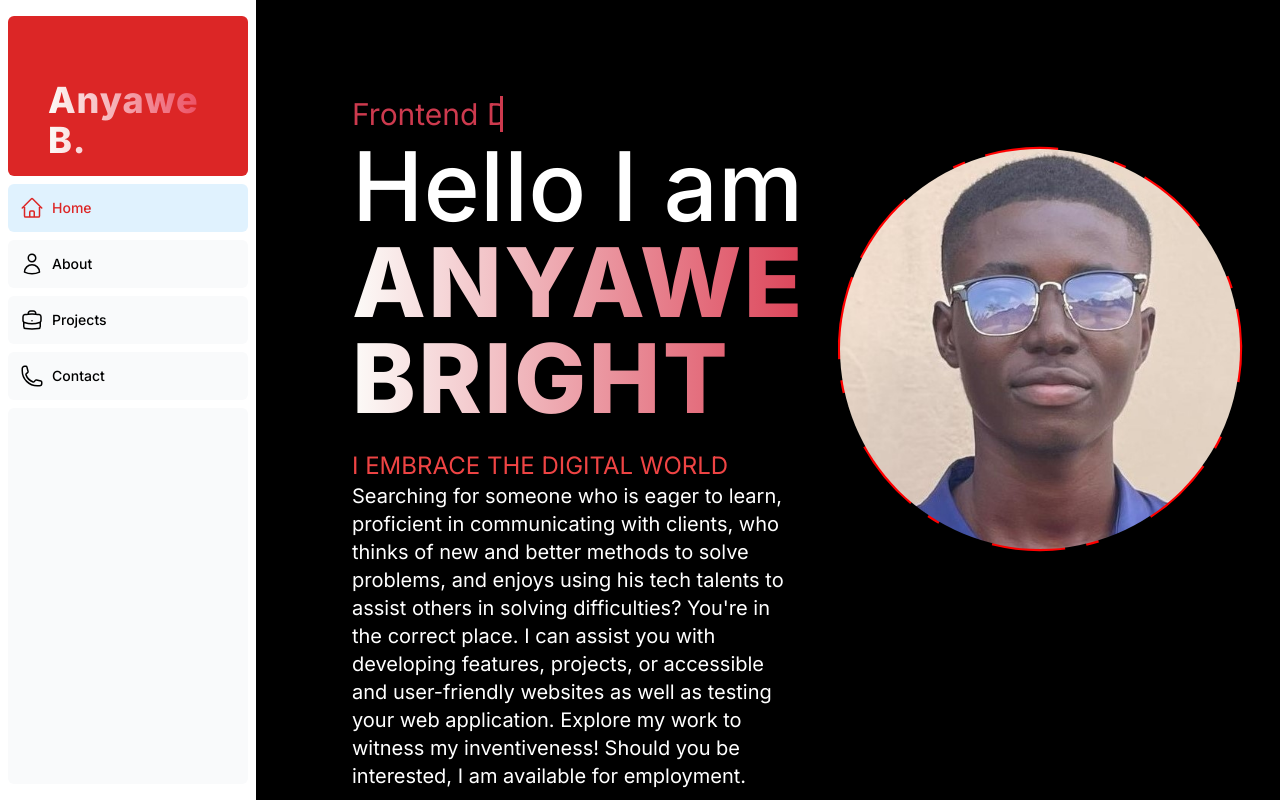
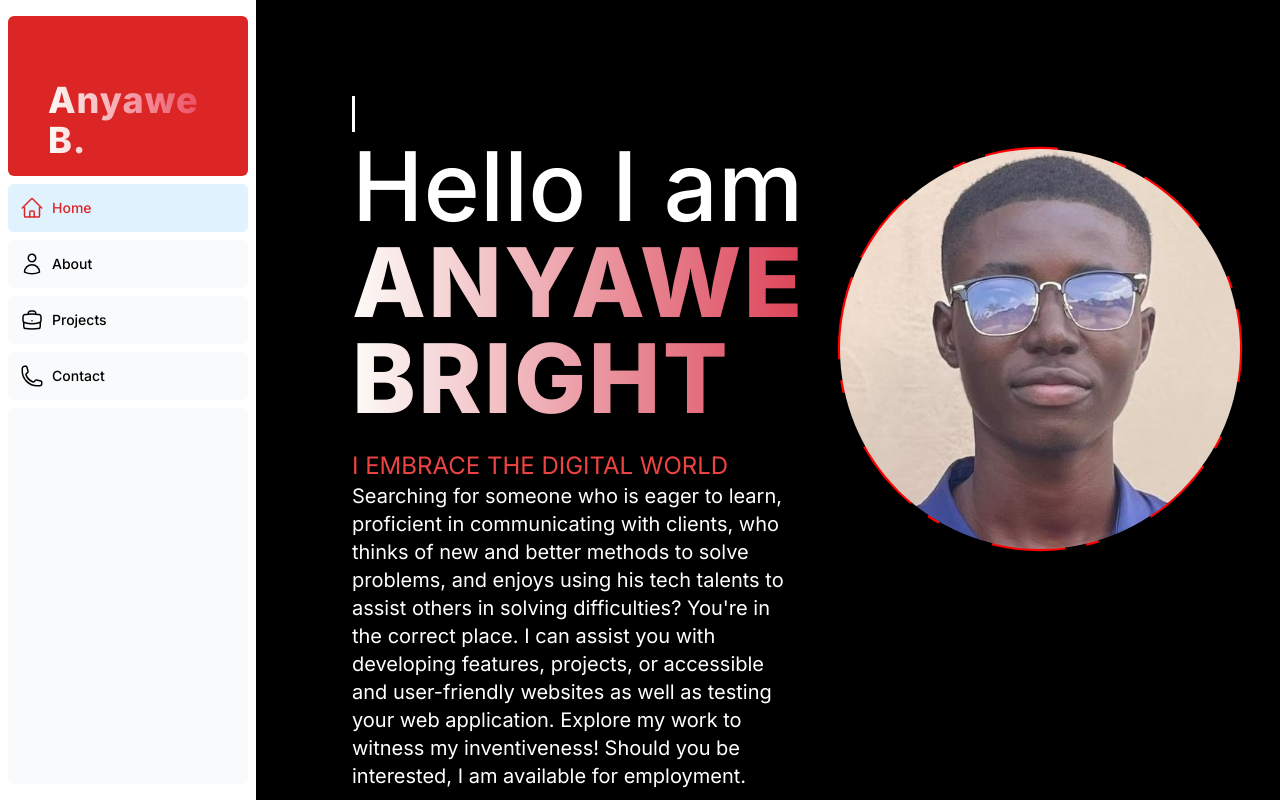
Before and after one commit to Bright-Anyawe/Portfolio-Next, a Next.js app: page / in a window 1280 px wide. Built offline with nearby package versions, Linux system fonts and the light colour scheme.

Commit message:
Add WelcomePopup to the project

```diff
--- a/app/components/TypeWriter.tsx
+++ b/app/components/TypeWriter.tsx
@@ -1,34 +1,22 @@
 "use client";
 import "../styles/home.css";
-import { useState, useEffect } from "react";
+import { useTypewriter } from "react-simple-typewriter";
 
-const Typewriter = () => {
-  const words = ["Web Developer", "Frontend Developer", "Responsive Designer"];
-  const [currentIndex, setCurrentIndex] = useState(0);
-  const colors = ["white", "#cd3a4e", "yellow"];
-
-  const TYPING_DURATION = 4000; // 4s total (3s typing + 1s pause)
-
-  useEffect(() => {
-    const interval = setInterval(() => {
-      setCurrentIndex((prev) => (prev + 1) % words.length);
-    }, TYPING_DURATION);
-
-    return () => clearInterval(interval);
-  }, [words.length]);
+const TypewriterComponent = () => {
+  const [text] = useTypewriter({
+    words: ["Web Developer", "Frontend Developer", "Responsive Designer"],
+    loop: 0,
+    typeSpeed: 70,
+    deleteSpeed: 50,
+    delaySpeed: 1000,
+  });
 
   return (
-    <span
-      key={currentIndex}
-      className="devSkill inline-block text-2xl xl:text-3xl 2xl:text-4xl"
-      style={{
-        color: colors[currentIndex],
-        animation: `typing ${TYPING_DURATION}ms steps(${words[currentIndex].length}, end), blink 600ms step-end infinite`
-      }}
-    >
-      {words[currentIndex]}
+    <span className="devSkill inline-block text-2xl xl:text-3xl 2xl:text-4xl">
+      {text}
+      <span className="animate-pulse">|</span>
     </span>
   );
 };
 
-export default Typewriter;
+export default TypewriterComponent;
--- /dev/null
+++ b/app/components/WelcomePopup.tsx
@@ -0,0 +1,90 @@
+"use client";
+import { useEffect, useState } from "react";
+import { motion, AnimatePresence } from "framer-motion";
+
+const WelcomePopup = () => {
+  const [isVisible, setIsVisible] = useState(true);
+
+  useEffect(() => {
+    const timer = setTimeout(() => {
+      setIsVisible(false);
+    }, 5000); // Hide after 5 seconds
+
+    return () => clearTimeout(timer);
+  }, []);
+
+  return (
+    <AnimatePresence>
+      {isVisible && (
+        <motion.div
+          initial={{ opacity: 0, scale: 0.5 }}
+          animate={{ opacity: 1, scale: 1 }}
+          exit={{ opacity: 0, scale: 0.5 }}
+          transition={{ duration: 0.5 }}
+          className="fixed inset-0 flex items-center justify-center z-50 bg-black/50 backdrop-blur-sm"
+        >
+          <motion.div
+            initial={{ y: 50 }}
+            animate={{ y: 0 }}
+            exit={{ y: 50 }}
+            transition={{ duration: 0.5, delay: 0.2 }}
+            className="bg-white dark:bg-gray-800 p-8 rounded-lg shadow-2xl max-w-md w-full mx-4 relative"
+          >
+            <button
+              onClick={() => setIsVisible(false)}
+              className="absolute top-4 right-4 text-gray-500 hover:text-gray-700 dark:text-gray-400 dark:hover:text-gray-200"
+            >
+              <svg
+                className="w-6 h-6"
+                fill="none"
+                stroke="currentColor"
+                viewBox="0 0 24 24"
+              >
+                <path
+                  strokeLinecap="round"
+                  strokeLinejoin="round"
+                  strokeWidth={2}
+                  d="M6 18L18 6M6 6l12 12"
+                />
+              </svg>
+            </button>
+
+            <motion.h2
+              initial={{ opacity: 0 }}
+              animate={{ opacity: 1 }}
+              transition={{ delay: 0.3 }}
+              className="text-2xl font-bold mb-4 text-gray-800 dark:text-white"
+            >
+              Welcome to My Portfolio! 👋
+            </motion.h2>
+
+            <motion.p
+              initial={{ opacity: 0 }}
+              animate={{ opacity: 1 }}
+              transition={{ delay: 0.4 }}
+              className="text-gray-600 dark:text-gray-300 mb-6"
+            >
+              I&apos;m excited to share my work with you. Feel free to explore my projects and get in touch!
+            </motion.p>
+
+            <motion.div
+              initial={{ opacity: 0 }}
+              animate={{ opacity: 1 }}
+              transition={{ delay: 0.5 }}
+              className="flex justify-end"
+            >
+              <button
+                onClick={() => setIsVisible(false)}
+                className="px-4 py-2 bg-blue-500 text-white rounded-md hover:bg-blue-600 transition-colors"
+              >
+                Got it!
+              </button>
+            </motion.div>
+          </motion.div>
+        </motion.div>
+      )}
+    </AnimatePresence>
+  );
+};
+
+export default WelcomePopup;
--- a/app/page.tsx
+++ b/app/page.tsx
@@ -1,7 +1,8 @@
 import "./styles/home.css";
 import { PersonalImage } from "./components/PersonalImage";
 import DownloadButton from "./components/Button";
-import TypeWriter from "./components/TypeWriter";
+import TypewriterComponent from "./components/TypeWriter";
+import WelcomePopup from "./components/WelcomePopup";
 
 export default function Home() {
   const stats = [
@@ -11,13 +12,11 @@ export default function Home() {
   ];
 
   return (
-    <>
-      {}
+    <main>
+      <WelcomePopup />
       <section className="flex flex-col items-center xl:items-start xl:flex-row gap-8 p-6 xl:p-12 max-w-screen-2xl mx-auto">
-        {}
         <div className="text-center xl:text-left order-2 xl:order-none">
-          {}
-          <TypeWriter />
+          <TypewriterComponent />
           <h1 className="devTextEl h1 mb-6 text-5xl sm:text-6xl md:text-7xl lg:text-8xl 2xl:text-9xl font-medium leading-tight">
             Hello I am <br />
             <div className="home-name text-accent text-5xl sm:text-6xl md:text-7xl lg:text-8xl 2xl:text-9xl text-gradient font-extrabold tracking-wide uppercase">
@@ -42,11 +41,9 @@ export default function Home() {
           <DownloadButton />
         </div>
 
-        {}
         <PersonalImage />
       </section>
 
-      {}
       <section className="py-12 xl:py-0">
         <div className="container mx-auto max-w-screen-2xl">
           <div className="flex flex-wrap gap-6 max-w-[80vw] mx-auto xl:max-w-none justify-center xl:justify-start">
@@ -66,6 +63,6 @@ export default function Home() {
           </div>
         </div>
       </section>
-    </>
+    </main>
   );
 }
--- a/app/pages/about/page.tsx
+++ b/app/pages/about/page.tsx
@@ -3,6 +3,7 @@
 import { useState, useRef } from "react";
 import { PersonalImage } from "@/app/components/PersonalImage";
 import "@/app/styles/about.css";
+import TypewriterComponent from "@/app/components/TypeWriter";
 
 export default function About() {
   const [expanded, setExpanded] = useState(false);
@@ -16,7 +17,8 @@ export default function About() {
 
         {}
         <div className="text-center xl:text-left order-2 xl:order-none max-w-2xl mb-14">
-          <div className="webType text-xl text-accent">Web Developer</div>
+          {/* <div className="webType text-xl text-accent">Web Developer</div> */}
+          <TypewriterComponent/>
           <h1 className="h1 mb-6 font-medium text-5xl">
             Get to know <br />{" "}
             <span className="text-accent text-red-500">Anyawe :)</span>
--- a/app/styles/home.css
+++ b/app/styles/home.css
@@ -3,6 +3,14 @@
   -webkit-background-clip: text;
   color: transparent;
 }
+
+
+.gradient-text {
+  background: linear-gradient(90deg, white, #cd3a4e, yellow);
+  -webkit-background-clip: text;
+  -webkit-text-fill-color: transparent;
+}
+
 
 .devTextEl {
   -webkit-animation: focus-in-expand-fwd 0.8s
--- a/package.json
+++ b/package.json
@@ -15,7 +15,9 @@
     "next": "^15.1.6",
     "react": "^19.0.0",
     "react-dom": "^19.0.0",
-    "swiper": "^11.2.1"
+    "react-simple-typewriter": "^5.0.1",
+    "swiper": "^11.2.1",
+    "typeit-react": "^2.7.8"
   },
   "devDependencies": {
     "@eslint/eslintrc": "^3",
```
Also changed, not shown: 2 other files (tests, documents, lock files or other folders).
